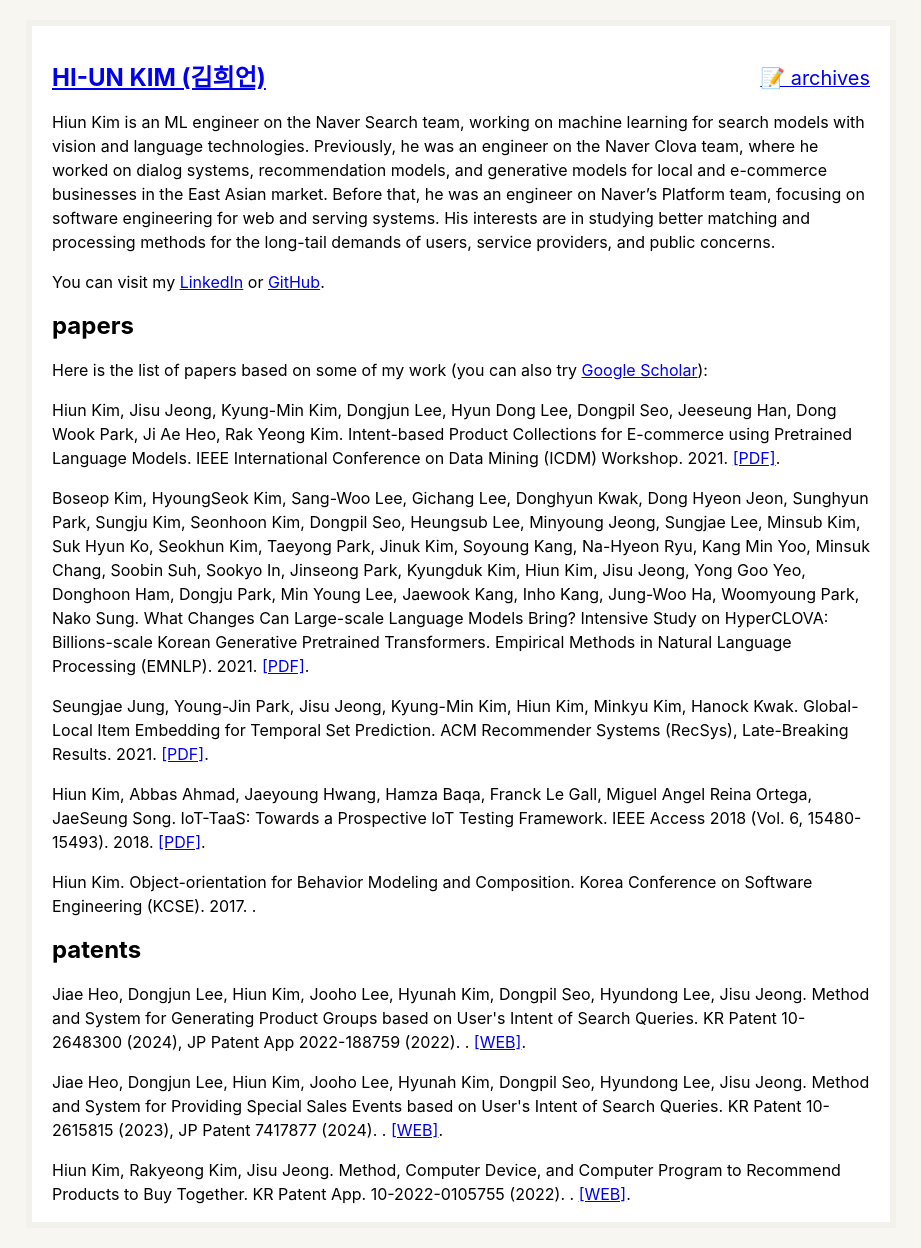
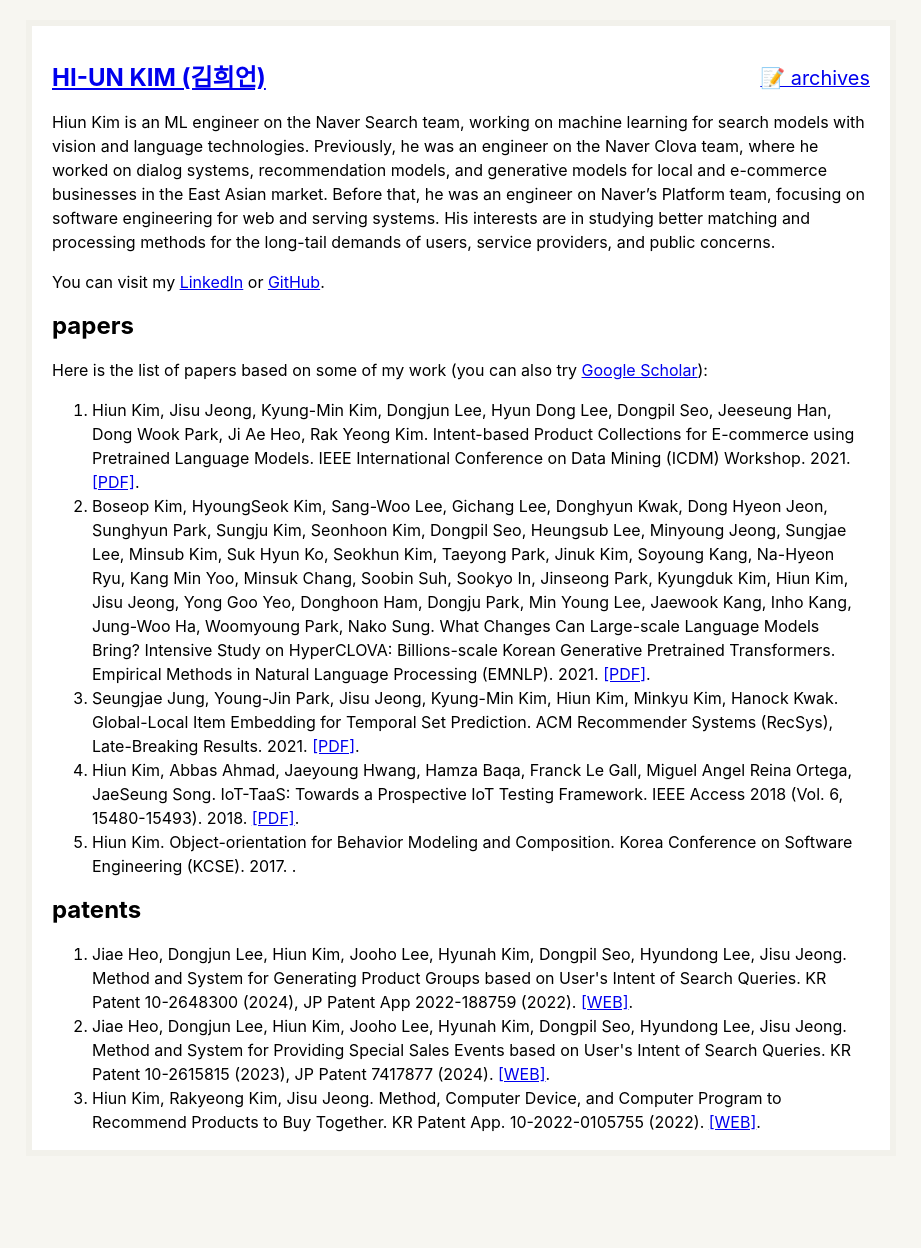
Before and after one commit to hiun/hiun.github.io, a Jekyll site: the page built from index.md, in a window 1280 px wide. Shown: the whole page, without its empty margins (179-1100 px from the left). Built offline with Jekyll 4.4.1, drawn with Linux system fonts in a browser that asks for light colours; after the commit the page ends 1176 px from its top, so only the background shows below that.

Commit message:
Update index.md

```diff
--- a/index.md
+++ b/index.md
@@ -12,19 +12,21 @@
 Here is the list of papers based on some of my work (you can also try <a href="https://scholar.google.co.kr/citations?user=PdyEHY4AAAAJ&hl=en">Google Scholar</a>):
 
 
-
+<ol>
 {% for paper in site.data.papers %}
-<p>
+<li>
 {{ paper.authors }}. {{ paper.subject }}. {{ paper.venue }}. {{ paper.date }}. {% if paper.link %}{{ paper.link }}{% endif %}.
-</p>
+</li>
 {% endfor %}
-
+</ol>
 
 
 ## patents
 
+<ol>
 {% for paper in site.data.patents %}
-<p>
-{{ paper.authors }}. {{ paper.subject }}. {{ paper.venue }}. {{ paper.date }}. {{ paper.link }}.
-</p>
+<li>
+{{ paper.authors }}. {{ paper.subject }}. {{ paper.venue }}. {{ paper.link }}.
+</li>
 {% endfor %}
+</ol>
```
